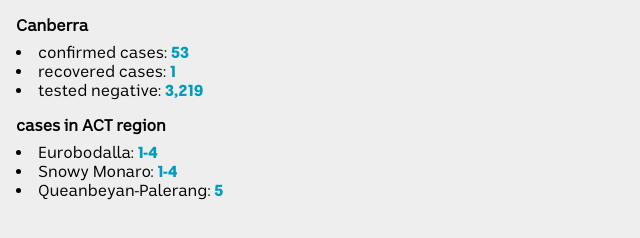
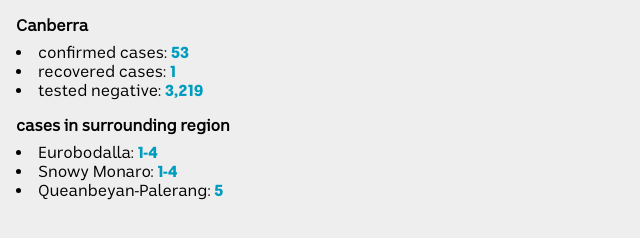
Before and after one commit to MarkusMannheim/act-coronavirus-teaser, a plain HTML site: page index.html in a window 1280 px wide. Shown: the whole page, without its empty margins (0-640 px from the left). Drawn offline with nearby package versions, Linux system fonts and the light colour scheme.

Commit message:
Add "surrounding region".

```diff
--- a/index.html
+++ b/index.html
@@ -25,7 +25,7 @@
         <li id="actRecovered">recovered cases: <span></span></li>
         <li id="actNegativeTests">tested negative: <span></span></li>
       </ul>
-      <h1 style="margin-top: 1rem;">cases in ACT region</h1>
+      <h1 style="margin-top: 1rem;">cases in surrounding region</h1>
       <ul></ul>
     </div>
     <script>
```
